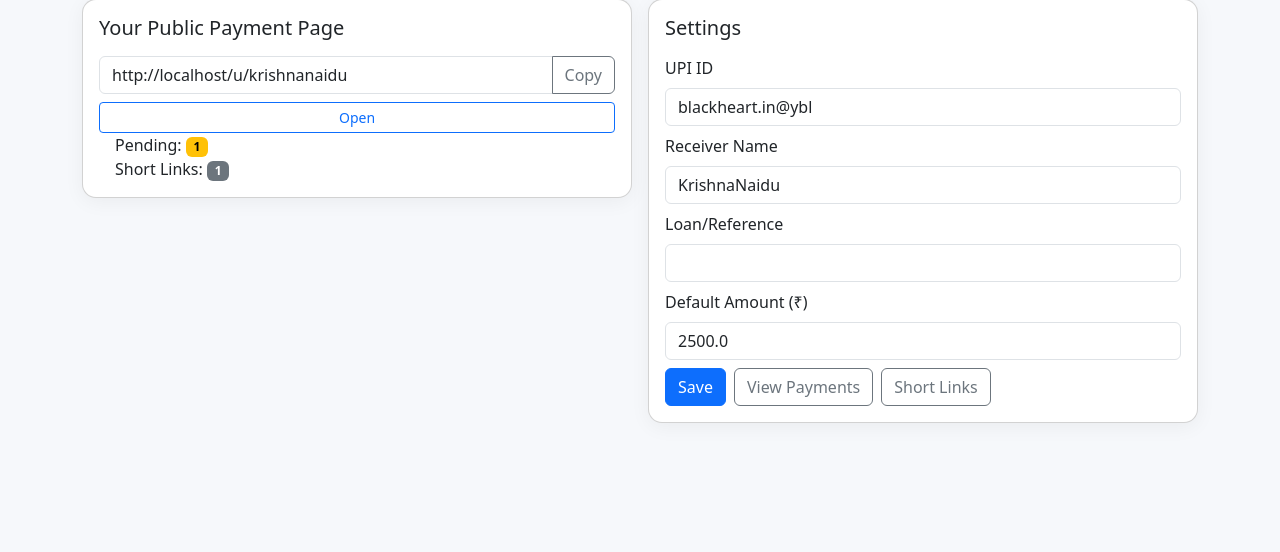
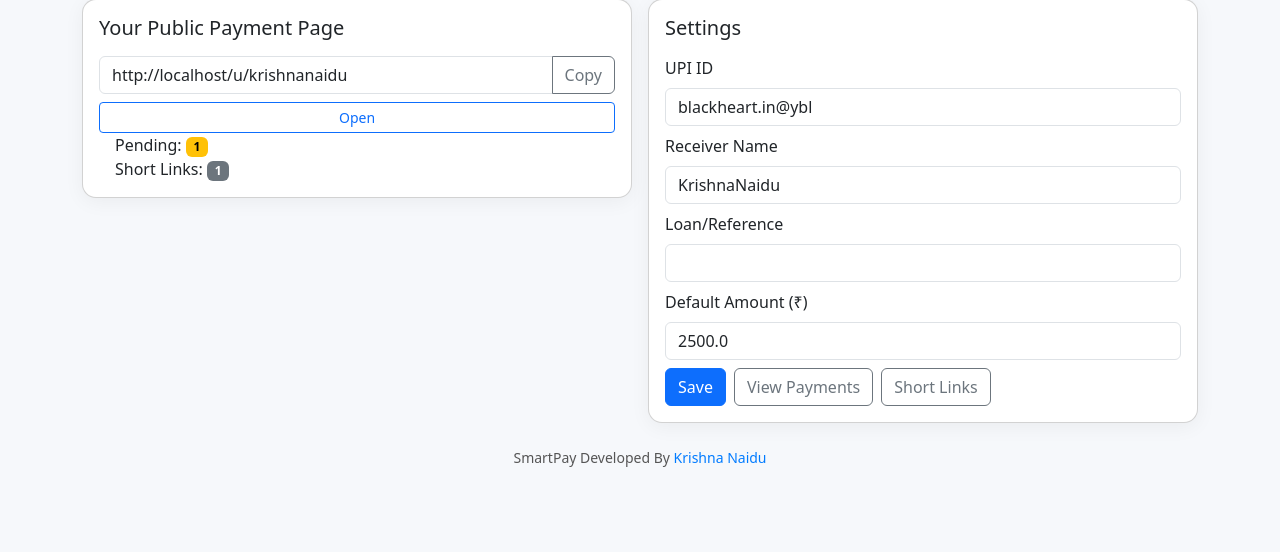
Before and after one commit to imzombier/SmartPay, a Flask app: page /dashboard in a window 1280 px wide. Shown: the part 81-633 px from the top of the page. Run offline with Flask 3, Linux system fonts and the light colour scheme; a user stored in the database is signed in; data comes from the database, SQL or seed files in the repository.

Commit message:
Update _layout.html

```diff
--- a/templates/_layout.html
+++ b/templates/_layout.html
@@ -39,5 +39,8 @@
 
     {% block content %}{% endblock %}
   </div>
+  <div class="text-center mt-4" style="font-size:14px; color:#555;">
+    SmartPay Developed By <a href="mailto:kona.krishna1997@gmail.com" style="color:#007bff; text-decoration:none;">Krishna Naidu</a>
+  </div>
 </body>
 </html>
```
